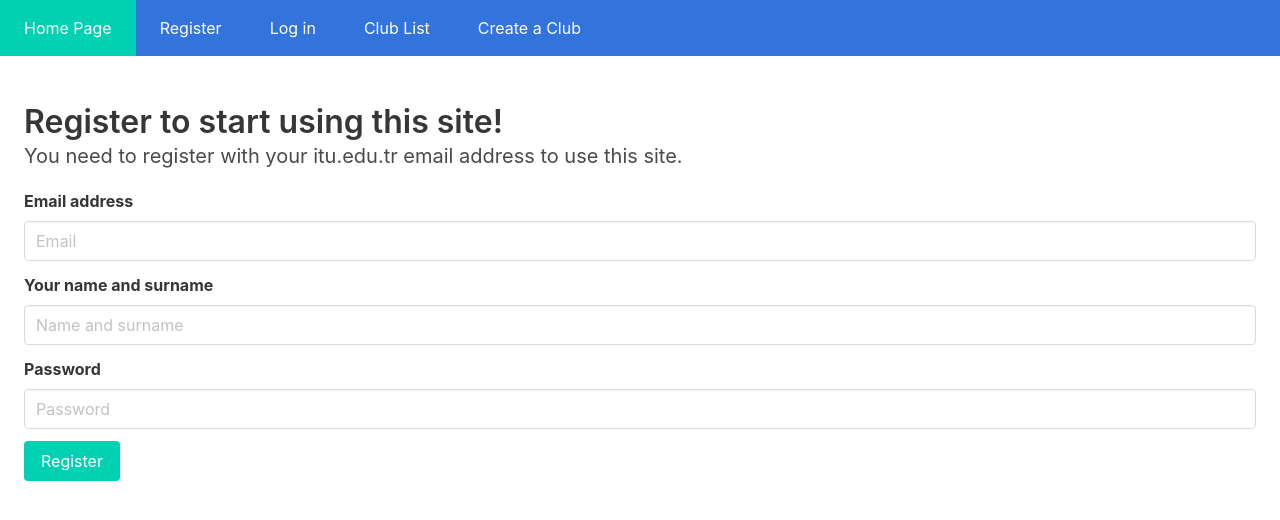
After one commit to anilozlu/itu-scms, a Flask app: page /register in a window 1280 px wide. The commit adds this page. Shown: the top 520 px of the page. Run offline with Flask 2, Linux system fonts and the light colour scheme; parts of the project's set-up code (start-up, migrations or seed data) failed here and were passed over.

Commit message:
Added register and login pages, register page functional. TODO: implement login.

```diff
--- a/server.py
+++ b/server.py
@@ -1,5 +1,13 @@
 from flask import Flask, render_template
+from flask_login import LoginManager
 import views
+from views import get_user
+
+lm = LoginManager()
+
+@lm.user_loader
+def load_user(user_id):
+    return get_user(user_id)
 
 def create_app():
     app = Flask(__name__)
@@ -7,6 +15,10 @@ def create_app():
     app.add_url_rule("/", view_func=views.home_page)
     app.add_url_rule("/clubs", view_func=views.clubs_page)
     app.add_url_rule("/create_club", view_func=views.create_club, methods=["GET", "POST"])
+    app.add_url_rule("/login", view_func=views.login_page, methods=["GET", "POST"])
+    app.add_url_rule("/register", view_func=views.register_page, methods=["GET", "POST"])
+    lm.init_app(app)
+    lm.login_view= "login_page"
     return app
 
 if __name__ == "__main__":
--- a/templates/create_club.html
+++ b/templates/create_club.html
@@ -13,7 +13,7 @@
             <div class="field">
                 <label for="description" class="label">Description (You can add, edit or remove this after creation.)</label>
                 <div class="control">
-                    <textarea class="textarea" name="description" placeholder="Description (optional)"></textarea>
+                    <textarea class="textarea" name="description" placeholder="Describe what your club is about! (optional)"></textarea>
                 </div>
             </div>
             <div class="field is-grouped">
--- a/templates/layout.html
+++ b/templates/layout.html
@@ -12,6 +12,12 @@
                 <div class="navbar-brand">
                     <span class="navbar-item bg-cyan">
                         <a class="navbar-item" href="{{ url_for('home_page') }}">Home Page</a>
+                    </span>
+                    <span class="navbar-item navbar-off">
+                        <a class="navbar-item" href="{{ url_for('register_page') }}">Register</a>
+                    </span>
+                    <span class="navbar-item navbar-off">
+                        <a class="navbar-item" href="{{ url_for('login_page') }}">Log in</a>
                     </span>
                     <span class="navbar-item navbar-off">
                         <a class="navbar-item" href="{{ url_for('clubs_page') }}">Club List</a>
--- /dev/null
+++ b/templates/register.html
@@ -0,0 +1,31 @@
+{% extends "layout.html" %}
+{% block title %} Register {% endblock %}
+{% block content %}
+        <h1 class="title">Register to start using this site!</h1>
+        <p class="subtitle">You need to register with your itu.edu.tr email address to use this site.</p>
+        <form action="" method="post" name="club_create">
+            <div class="field">
+                <label for="mail" class="label">Email address</label>
+                <div class="control">
+                    <input type="email" name="mail" class="input" required="required" placeholder="Email"/>
+                </div>
+            </div>
+            <div class="field">
+                <label for="name" class="label">Your name and surname</label>
+                <div class="control">
+                    <input type="text" name="name" class="input" required="required" placeholder="Name and surname"/>
+                </div>
+            </div>
+            <div class="field">
+                <label for="password" class="label">Password</label>
+                <div class="control">
+                    <input type="password" name="password" class="input" required="required" placeholder="Password"/>
+                </div>
+            </div>
+            <div class="field is-grouped">
+                <div class="control">
+                    <button class="button is-primary">Register</button>
+                </div>
+            </div>
+        </form>
+{% endblock %}
--- a/views.py
+++ b/views.py
@@ -1,4 +1,5 @@
 from flask import render_template, request, redirect, url_for
+from passlib.hash import pbkdf2_sha256 as hasher
 import mysql.connector
 mydb = mysql.connector.connect(
     host="localhost",
@@ -12,7 +13,7 @@ mycursor.execute("USE scms")
 mycursor.execute("""CREATE TABLE IF NOT EXISTS Students(
     user_id SERIAL,
     mail VARCHAR(50),
-    password VARCHAR(50),
+    password VARCHAR(150),
     full_name VARCHAR(50),
     PRIMARY KEY (user_id));""")
 mycursor.execute("""CREATE TABLE IF NOT EXISTS Clubs(
@@ -36,7 +37,27 @@ def home_page():
     return render_template("home.html")
 
 def clubs_page():
-    return render_template("clubs.html")
+    mycursor.execute("SELECT * FROM Clubs")
+    clubs = list(mycursor)
+    if clubs:
+        length = len(clubs)
+    else:
+        length = 0
+    return render_template("clubs.html", len = length, clubs = clubs)
+
+def login_page():
+    return render_template("login.html")
+
+def register_page():
+    if request.method == "GET":
+        return render_template("register.html")
+    else:
+        user_mail = request.form["mail"]
+        user_name = request.form["name"]
+        user_password = hasher.hash(request.form["password"])
+        mycursor.execute("INSERT INTO Students (mail, full_name, password) VALUES (\""+ user_mail + "\", \""+ user_name +"\", \""+ user_password +"\");")
+        mydb.commit()
+        return redirect(url_for("home_page"))
 
 def create_club():
     if request.method == "GET":
```
Also changed, not shown: templates/clubs.html (+7 -4 lines), templates/login.html (added, +25 -0 lines), 1 other file.
